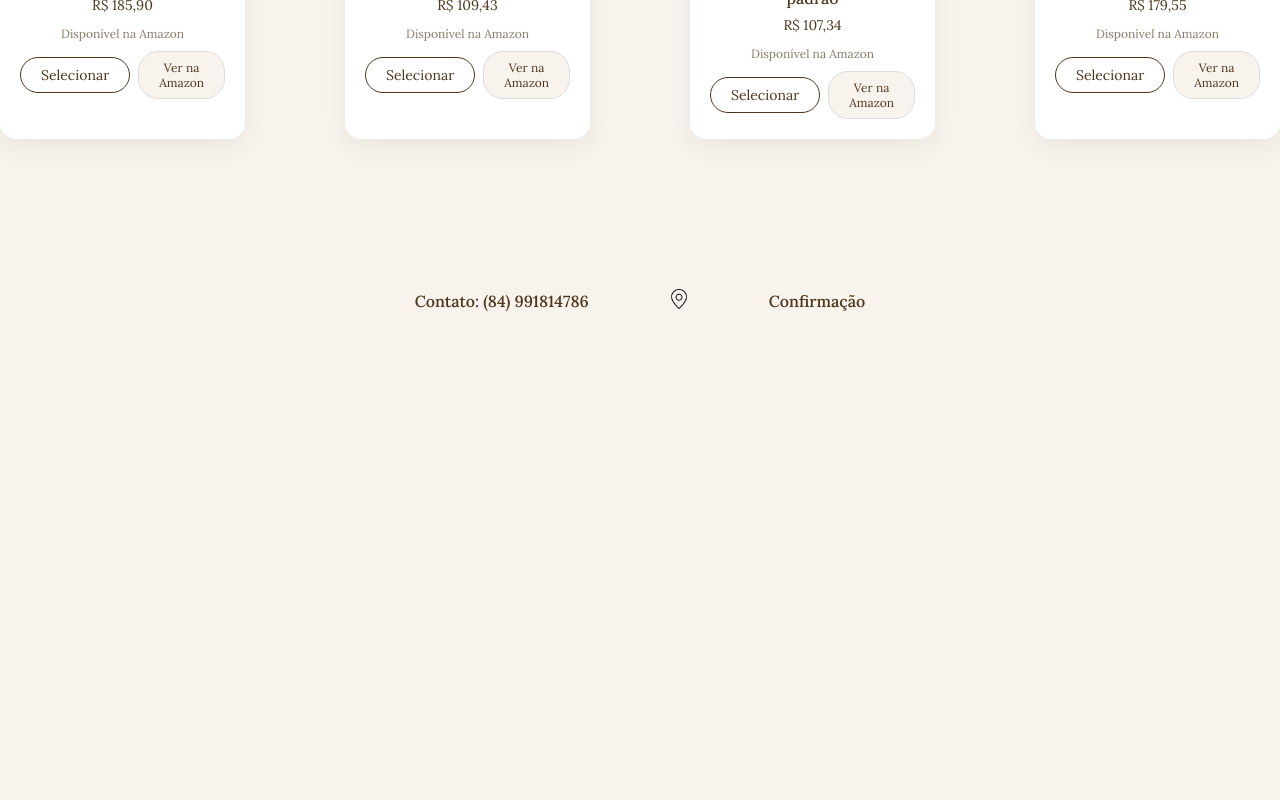
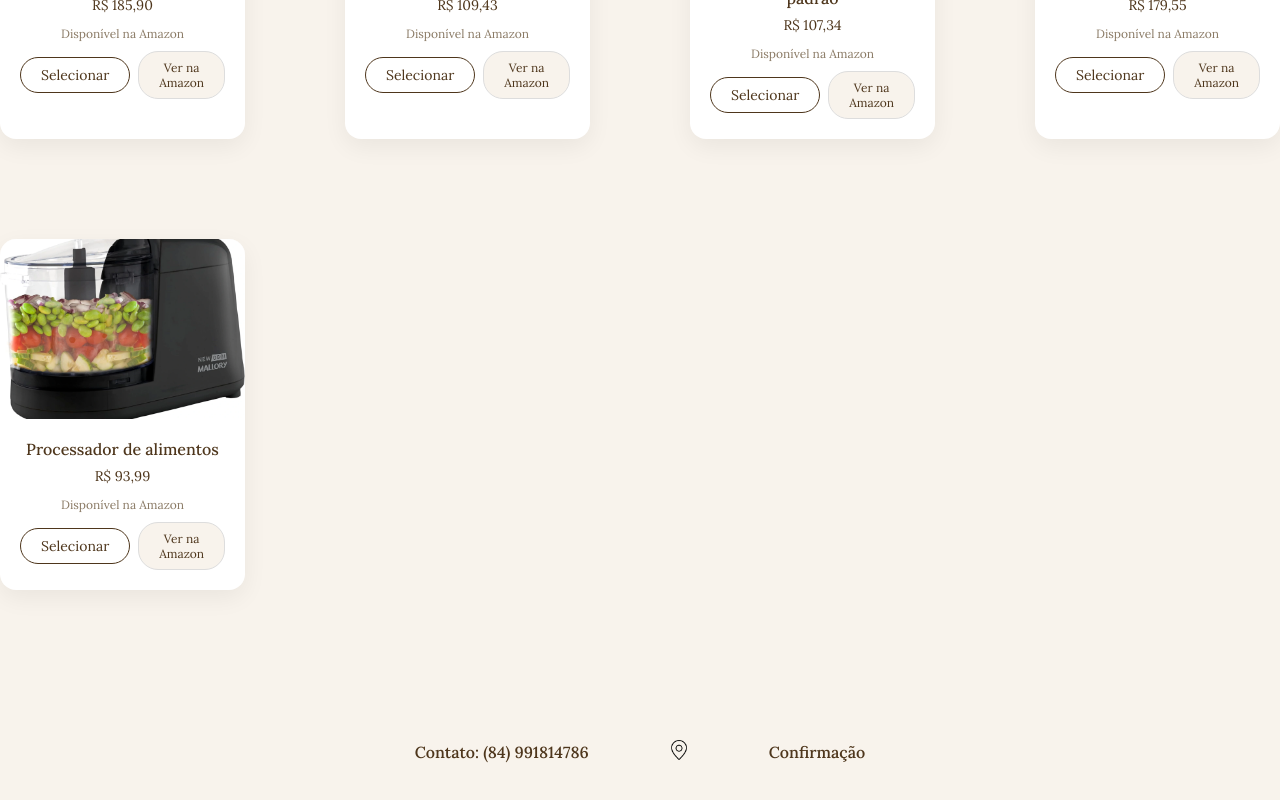
Before and after one commit to Israel-ops-cmd/cha-casanova, a React (Vite) app: page / in a window 1280 px wide. Shown: the part 7291-8091 px from the top of the page. Before the commit the page ends 7644 px from the top, so only its background shows below. Built offline with nearby package versions, Linux system fonts and the light colour scheme; no server answers; a web font is replaced by a local one.

Commit message:
feat/adding-food-processor

```diff
--- a/src/components/giftsSession/index.tsx
+++ b/src/components/giftsSession/index.tsx
@@ -72,6 +72,7 @@ import mesasdecanto from '../../assets/mesasdecanto.webp'
 import conjuntosDeFaca from '../../assets/conjunto de facas.webp'
 import purificador from '../../assets/purificador.webp'
 import almofadas from '../../assets/almofadas.webp'
+import processador from '../../assets/processador.webp'
 
 type Gift = {
   id: number
@@ -144,6 +145,7 @@ const gifts: Gift[] = [
   { id: 54, title: "Purificador de água", price: "R$ 109,43", image: purificador, amazonLink: "https://www.amazon.com.br/Purificador-Facile-Elimina-Sabores-Hidrofiltros/dp/B087SYKX14/ref=sr_1_2?__mk_pt_BR=%C3%85M%C3%85%C5%BD%C3%95%C3%91&crid=3JE99ITDCOJT5&dib=eyJ2IjoiMSJ9.Bh0_OO8ltogLd4yXomoLWF4xJdMunyR5WEfnSvq_CMcUoHdK3jHiiZTaihtxSxxHpr-k-n3icB8ApDLhNJW0gCg7c7oWSAm3CI-vbTjcaJFpj5rj_wHrc8GFvfXZ_ln3oG8gYbhwKjxzy_lQOTOvEZalg0NWi0ZuMKPPSOsgJThwuKmiLl74mjfaFdEBKaQpv9b4mdiOxjEy2lk8ppGyIgfvCjqxMCyBH0o8QoryMdatXdcMbFpoTrN5vbxuG4ft6UZR5o1UVgrMrXnVhvWGbNnpT4j_NyIwvKQVJMzvv24.glnol6XXJmHJUBCm2vSGmXL5v4I0Ma_J8-BZtErj-8Y&dib_tag=se&keywords=purificador%2Bde%2Bagua%2Bfacile%2Bcom%2Brefil%2Bc3&qid=1768483138&sprefix=purificador%2Bde%2B%C3%A1gua%2Bfacile%2Bcom%2Brefil%2Bc3%2Caps%2C397&sr=8-2&ufe=app_do%3Aamzn1.fos.6121c6c4-c969-43ae-92f7-cc248fc6181d&th=1" },
   { id: 55, title: "Jogo de cama tamanho padrão", price: "R$ 107,34", image: jogodecama, amazonLink: "https://www.amazon.com.br/Padr%C3%A3o-Percal-Anti%C3%A1caro-N%C3%A3o-bolinha/dp/B0CL7VDNRG/ref=sr_1_1_sspa?__mk_pt_BR=%C3%85M%C3%85%C5%BD%C3%95%C3%91&crid=FFAGIVF1FOLT&dib=eyJ2IjoiMSJ9.N3pn-IwpETN6tBf32wZzGVkAfIljHarKrV4HaFlwcFMa_VwTaNvDMnVa8llb-OYUXbf9qLFDQj5yIX8pfTliKB8l43bPFPB90rmITpsf9nwv7sJchGItZm6sXEKIr9z53JyhzD_01LLIY0b9K-6qT-fy8F9Bi6obzipFzff1wkdjmx46GSQArtnZBRVPJ2-1wZvnGos2eAO-20vNaMFEYgEoYgaDIK-BX_GdpXwR2vYYm7z2fOBA2aBPVDxJcbhce9Ue-jTxQiXkBtrIvd8EDP2Bjrpt3aeDOW4hznFPCVg.ashbE9BQaWW_yMCQw7ZWxYTatwXDckKdPV8oQTCjB48&dib_tag=se&keywords=jogo%2Bde%2Bcama%2Bcasal%2Bking&qid=1767891683&sprefix=jogo%2Bde%2Bcama%2Bcasal%2Bking%2Caps%2C1668&sr=8-1-spons&ufe=app_do%3Aamzn1.fos.6121c6c4-c969-43ae-92f7-cc248fc6181d&sp_csd=d2lkZ2V0TmFtZT1zcF9hdGY&th=1" },
   { id: 56, title: "Almofadas", price: "R$ 179,55", image: almofadas, amazonLink: "https://www.amazon.com.br/Almofadas-Linho-45x45cm-Z%C3%ADper-Enchimento/dp/B0DQ5W9QKY/ref=sr_1_1_sspa?__mk_pt_BR=%C3%85M%C3%85%C5%BD%C3%95%C3%91&crid=WPIQSWYJ5RR&dib=eyJ2IjoiMSJ9.h4YY4GIuHt8QzxjFRy_SNKCeKuJBEZqdW_M6IM0W9aEC9QLHW601dOYzD7E3p4tWSKMuyycDTRcJb3hVLtntIIoU1hYKu2aqWolTeXv_X_HI9LS50M_onoc3A03PJdRvwZsCekVxN6uBCoYxEI3oYmS3_tbRR2y4KeYnzy7jVnF9hhFHkualBDBJxgR7FTSlyux8l7_YfVEKd3D7bMCB_21mgHblqMCr11V4SuK-idA7V7pNzdWKRwWU7H6ses8hY2neoE0CHstlG3aKjmjyOFxBQN4NA6_REd2LuG3CH98.Ljai28YvPNpnxd-BabVTtHAOgE0XHIehkFGnLYRYagg&dib_tag=se&keywords=almofadas&qid=1768483837&sprefix=almofad%2Caps%2C290&sr=8-1-spons&ufe=app_do%3Aamzn1.fos.fcd6d665-32ba-4479-9f21-b774e276a678&sp_csd=d2lkZ2V0TmFtZT1zcF9hdGY&th=1" },
+  { id: 57, title: "Processador de alimentos", price: "R$ 93,99", image: processador, amazonLink: "https://www.amazon.com.br/Mini-Processador-Mallory-New-Oggi/dp/B09SJ196LQ/ref=sr_1_5?crid=XY265FH1KH3D&dib=eyJ2IjoiMSJ9.8JwSZsa9GX5YiK26fFagZ3nJ97dpqw4Lyd_-T5EY7z9nnhDu1qbcIgMmQntfMOep7_DRCnMdOFkPwMGeiFHKvPd0HCArOEM5dXuTIBdaxBFjgKU001usLkvLQzDj4-YOglU2o_s2OyLp4hYz1HoFmmWHoW9C8tHpdvGjeSkApGW2DjfOZr8YUEJ3y6wn6oYTg59bsqf_Ll7vHNYzc_kn7xjSh994DGQl99cydl7w6RBPzB8zKdkpGsAyMf-G4CWg9NQYOOSLlRdyQW8AOHaPj96wbZ8D53reEUCuZu08BtU.S1S_J0G-aFQSSOYg3BrUYi_HBk71GI5pNGsrjKBjXCg&dib_tag=se&keywords=mini%2Bprocessador%2Bde%2Balimentos&qid=1768564990&sprefix=mini%2Bproce%2Caps%2C289&sr=8-5&th=1" },
 ]
 
 export const Gifts: React.FC = () => {
```
Also changed, not shown: src/assets/processador.webp (added).
